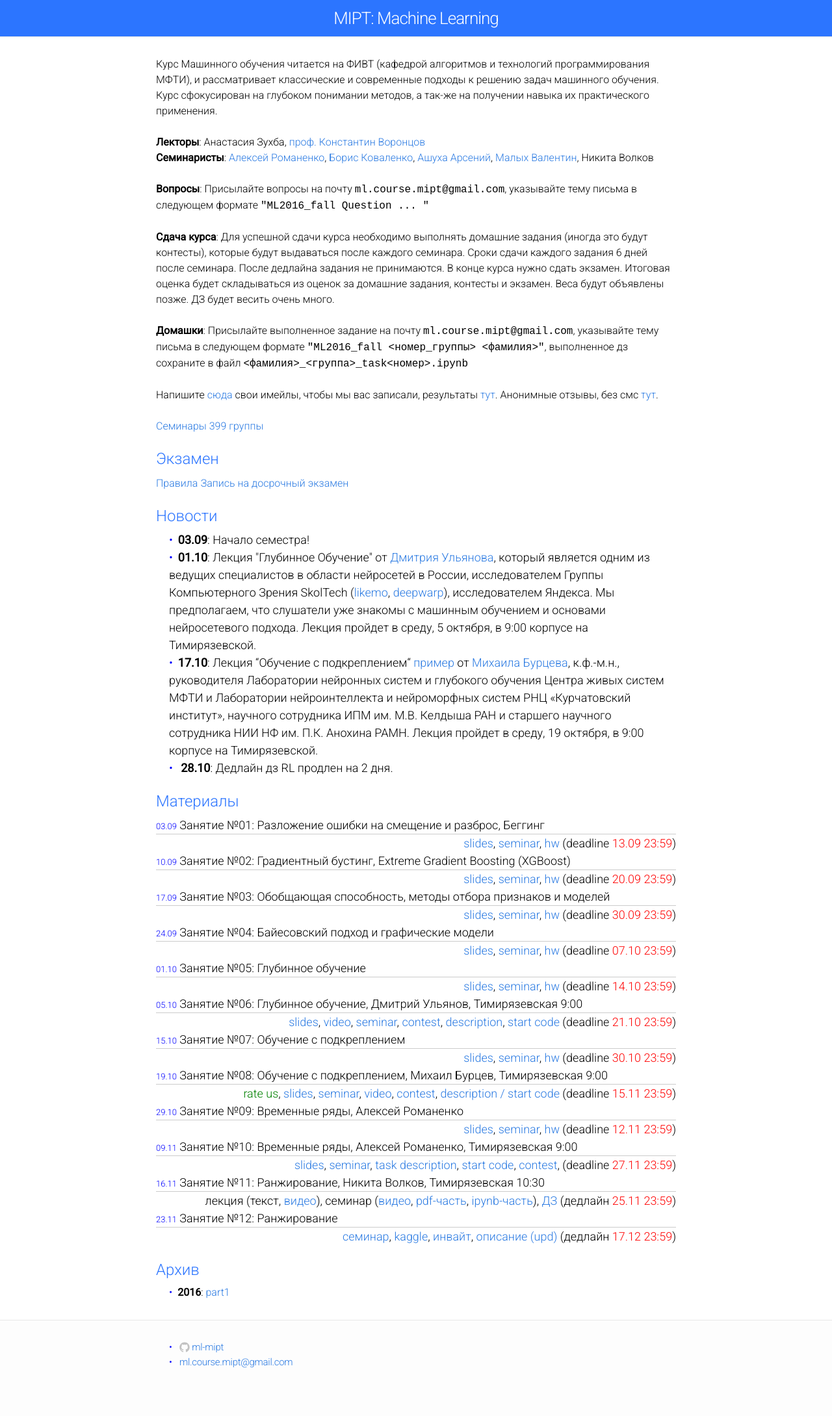
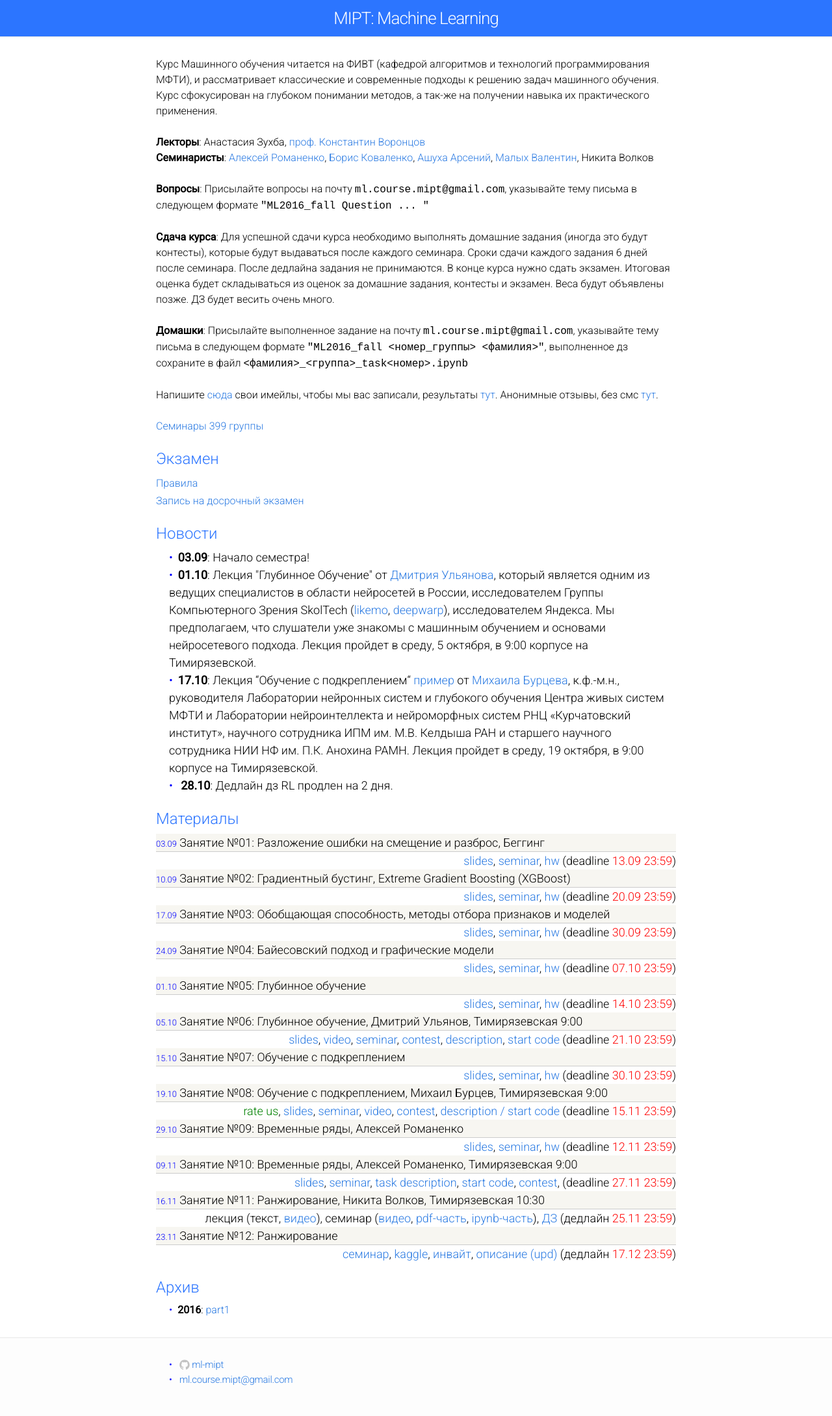
Before and after one commit to ml-mipt/old-ml-mipt.github.io, a Jekyll site: the page built from index.html, in a window 1280 px wide. Shown: the whole page at 65% size. Built offline with Jekyll 4.4.1, drawn with Linux system fonts in a browser that asks for light colours; before the commit the page ends 2152 px from its top, so only the background shows below that.

Commit message:
Update index.html

```diff
--- a/index.html
+++ b/index.html
@@ -33,7 +33,7 @@
 
 
 	  <div class="module-header">Экзамен</div>
-	  <a href="https://github.com/ml-mipt/ml-mipt-part2/blob/master/2016/exam_rules.pdf"><font size="3">Правила</font></a>
+	  <a href="https://github.com/ml-mipt/ml-mipt-part2/blob/master/2016/exam_rules.pdf"><font size="3">Правила</font></a><br/>
 	  <a href="https://docs.google.com/spreadsheets/d/1yUXtletIPFGn5mgfOw3wRroCqAGS_0HKhQAtrahcgjw/edit?usp=sharing"><font size="3">Запись на досрочный экзамен</font></a>
 
 
```
